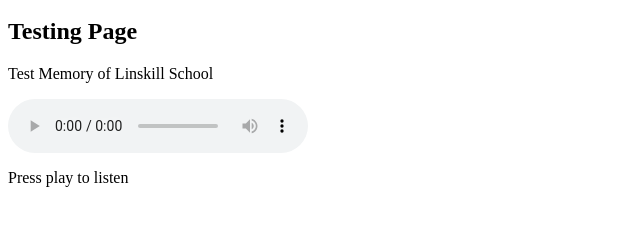
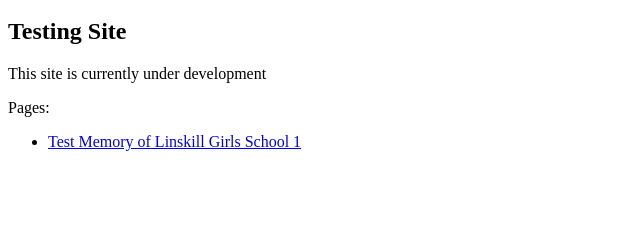
Before and after one commit to HCR-GH/MemoriesInPlace, a plain HTML site: page index.html in a window 1280 px wide. Shown: the part 48-274 px from the top of the page, without its empty margins (0-640 px from the left). Drawn offline with Linux system fonts and the light colour scheme.

Commit message:
moved memory onto separate page and included page links on index

```diff
--- a/index.html
+++ b/index.html
@@ -1,9 +1,8 @@
 <h1>Memories in Place</h1>
-<h2>Testing Page</h2>
-<p> Test Memory of Linskill School</p>
-<audio controls autoplay>
-<source src="Audio/LinskillSchoolTest.mp3" type="audio/mpeg">
-Sorry looks like your browser doesn't support this audio
-</audio>
-<p>Press play to listen
+<h2>Testing Site</h2>
+<p>This site is currently under development</p>
+<p>Pages:
+<ul>
+<li><a href="TestPage1.html">Test Memory of Linskill Girls School 1</li>
+</ul>
 </p>
```
Also changed, not shown: TestPage1.html (added, +8 -0 lines).
